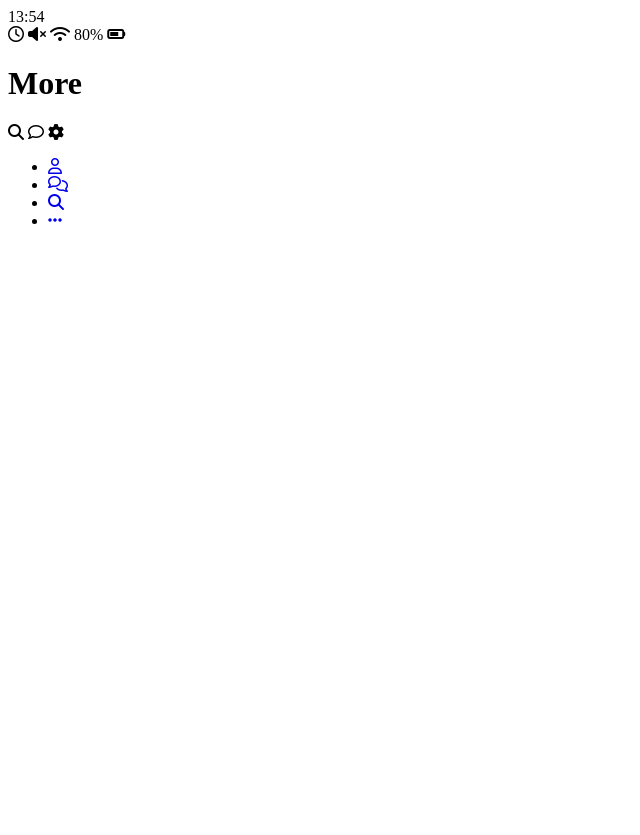
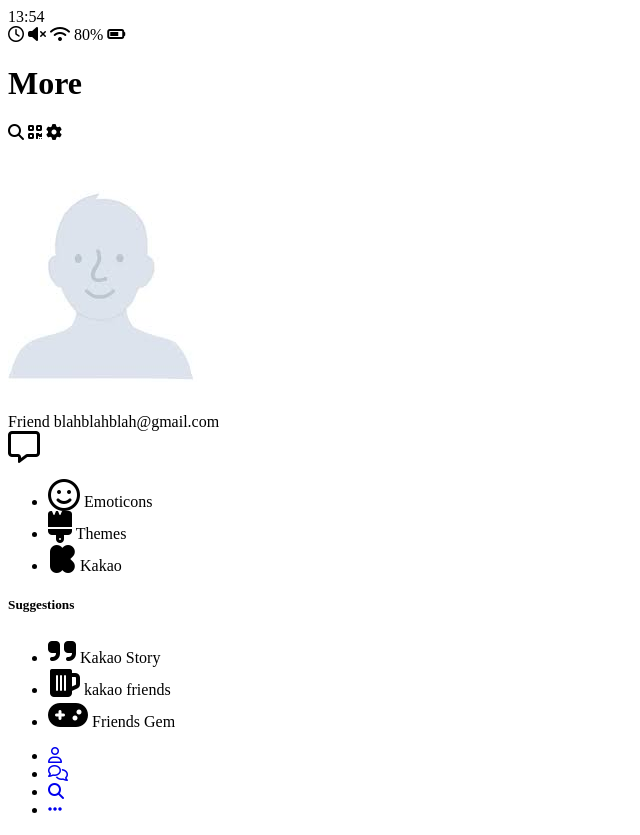
Before and after one commit to frost1118/kakao-clone, a plain HTML site: page more.html in a window 1280 px wide. Shown: the whole page, without its empty margins (0-640 px from the left). Before the commit the page ends 800 px from the top, so only its background shows below. Drawn offline with Linux system fonts and the light colour scheme.

Commit message:
more done

```diff
--- a/more.html
+++ b/more.html
@@ -31,13 +31,71 @@
           <i class="fas fa-search"></i>
         </span>
         <span class="header__icon">
-          <i class="far fa-comment"></i>
+          <i class="fas fa-qrcode"></i>
         </span>
         <span class="header__icon">
           <i class="fas fa-cog"></i>
         </span>
       </div>
     </header>
+    <main class="more">
+      <header class="more__header">
+        <div class="friends__friend friend">
+          <div class="friend__column">
+            <img src="images/avatar.jpg" class="g-avatar friend__avatar" />
+            <div class="friend__content">
+              <span class="friend__name">
+                Friend
+              </span>
+              <span class="friend__status">
+                blahblahblah@gmail.com
+              </span>
+            </div>
+          </div>
+          <div class="friend__column">
+            <i class="far fa-comment-alt fa-2x"></i>
+          </div>
+        </div>
+        <ul class="more__btn-list">
+          <li class="more__btn">
+            <span class="more__btn-icon">
+              <i class="far fa-smile fa-2x"></i>
+            </span>
+            <span class="more__btn-title">Emoticons</span>
+          </li>
+          <li class="more__btn">
+            <span class="more__btn-icon">
+              <i class="fas fa-brush fa-2x"></i>
+            </span>
+
+            <span class="more__btn-title">Themes</span>
+          </li>
+          <li class="more__btn">
+            <span class="more__btn-icon">
+              <i class="fab fa-kickstarter-k fa-2x"></i>
+            </span>
+            <span class="more__btn-title">Kakao</span>
+          </li>
+        </ul>
+      </header>
+      <section class="more__suggestions">
+        <h5 class="more__title">Suggestions</h5>
+        <ul class="more__suggestions-list">
+          <li class="more__suggestion suggestion">
+            <i class="fas fa-quote-right fa-2x"></i>
+            <span class="suggestion__title">Kakao Story</span>
+          </li>
+          <li class="more__suggestion suggestion">
+            <i class="fas fa-beer fa-2x"></i>
+            <span class="suggestion__title">kakao friends</span>
+          </li>
+          <li class="more__suggestion suggestion">
+            <i class="fas fa-gamepad fa-2x"></i>
+            <span class="suggestion__title">Friends Gem</span>
+          </li>
+        </ul>
+      </section>
+    </main>
     <nav class="nav">
       <ul class="nav__list">
         <li class="nav__list-item">
```
